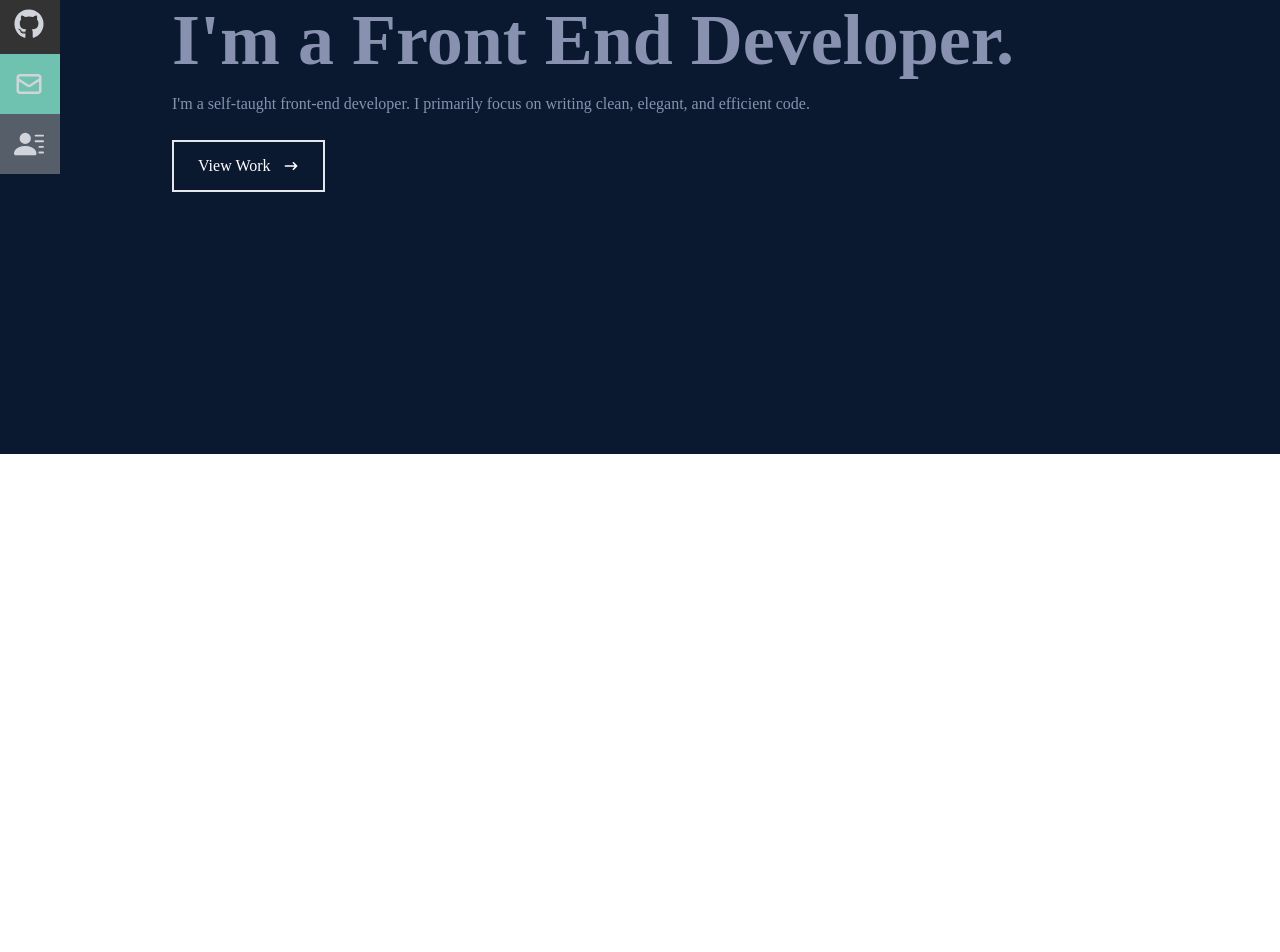
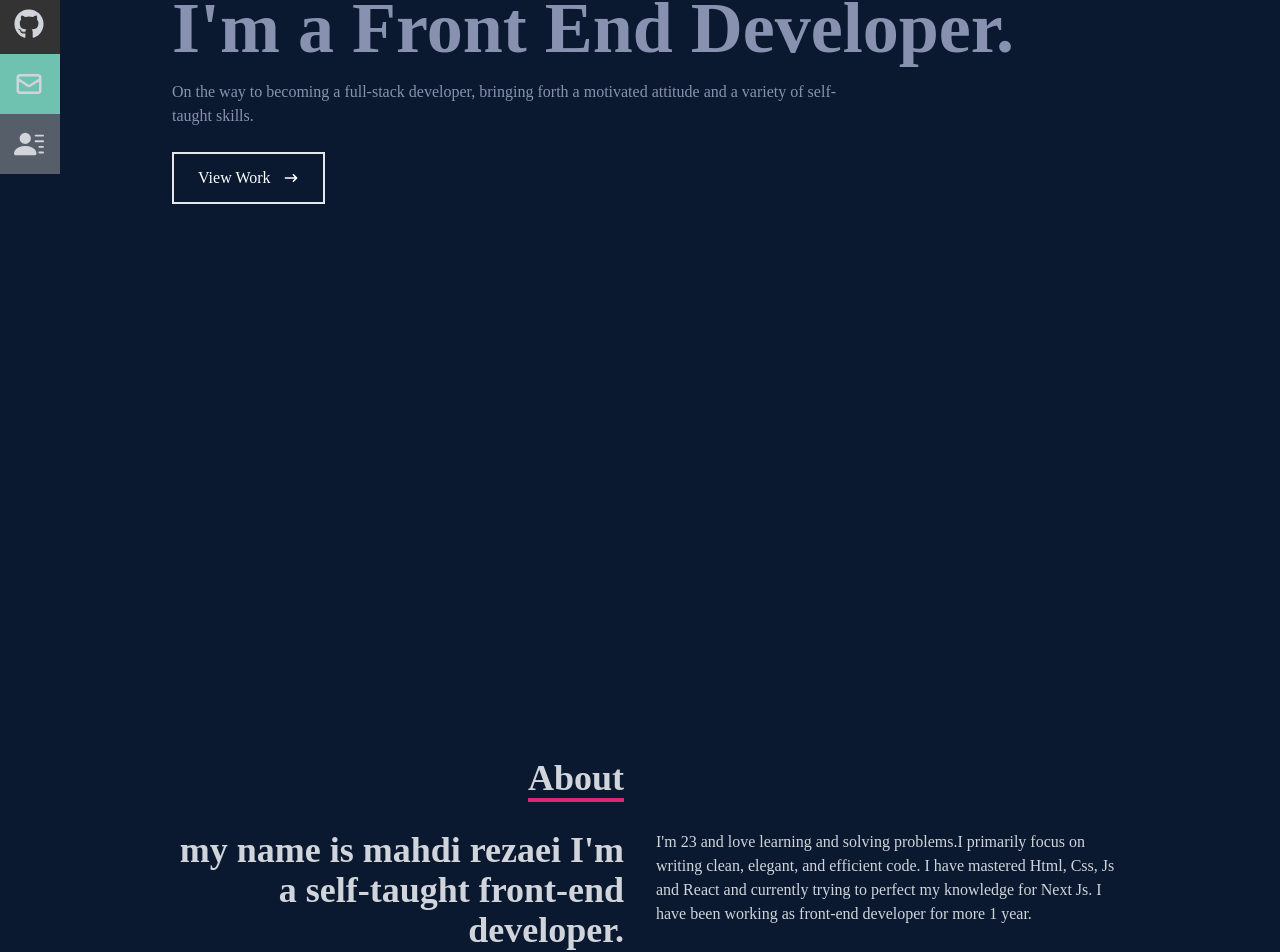
Before and after one commit to mahdirez/portfolio-react, a React (Create React App) app: page / in a window 1280 px wide. Shown: the part 346-1298 px from the top of the page. Before the commit the page ends 800 px from the top, so only its background shows below. Built offline with nearby package versions, Linux system fonts and the light colour scheme.

Commit message:
About section completed

```diff
--- a/src/App.js
+++ b/src/App.js
@@ -1,3 +1,4 @@
+import About from "./components/About";
 import Home from "./components/Home";
 import Navbar from "./components/Navbar";
 
@@ -6,6 +7,7 @@ function App() {
     <div>
       <Navbar />
       <Home />
+      <About />
     </div>
   );
 }
--- /dev/null
+++ b/src/components/About.jsx
@@ -0,0 +1,36 @@
+import React from "react";
+
+const About = () => {
+  return (
+    <div name="about" className="w-full h-screen bg-[#0a192f] text-gray-300">
+      <div className="flex flex-col justify-center items-center w-full h-full">
+        <div className="max-w-[1000px] w-full grid grid-cols-2 gap-8">
+          <div className="sm:text-right pb-8 pl-4">
+            <p className="text-4xl font-bold inline border-b-4 border-pink-600">
+              About
+            </p>
+          </div>
+          <div></div>
+        </div>
+        <div className="max-w-[1000px] w-full grid sm:grid-cols-2 gap-8 px-4">
+          <div className="sm:text-right text-4xl font-bold">
+            <p>
+              my name is mahdi rezaei I'm a self-taught front-end developer.
+            </p>
+          </div>
+          <div>
+            <p>
+              I'm 23 and love learning and solving problems.I primarily focus on
+              writing clean, elegant, and efficient code. I have mastered Html,
+              Css, Js and React and currently trying to perfect my knowledge for
+              Next Js. I have been working as front-end developer for more 1
+              year.
+            </p>
+          </div>
+        </div>
+      </div>
+    </div>
+  );
+};
+
+export default About;
--- a/src/components/Home.jsx
+++ b/src/components/Home.jsx
@@ -14,8 +14,10 @@ const Home = () => {
           I'm a Front End Developer.
         </h2>
         <p className="text-[#8892b0] py-4 max-w-[700px]">
-          I'm a self-taught front-end developer. I primarily focus on writing
-          clean, elegant, and efficient code.
+          {/* I'm a self-taught front-end developer. I primarily focus on writing
+          clean, elegant, and efficient code. */}
+          On the way to becoming a full-stack developer, bringing forth a
+          motivated attitude and a variety of self-taught skills.
         </p>
         <div>
           <button className="text-white group border-2 px-6 py-3 my-2 flex items-center hover:bg-pink-600 hover:border-pink-600">
```
